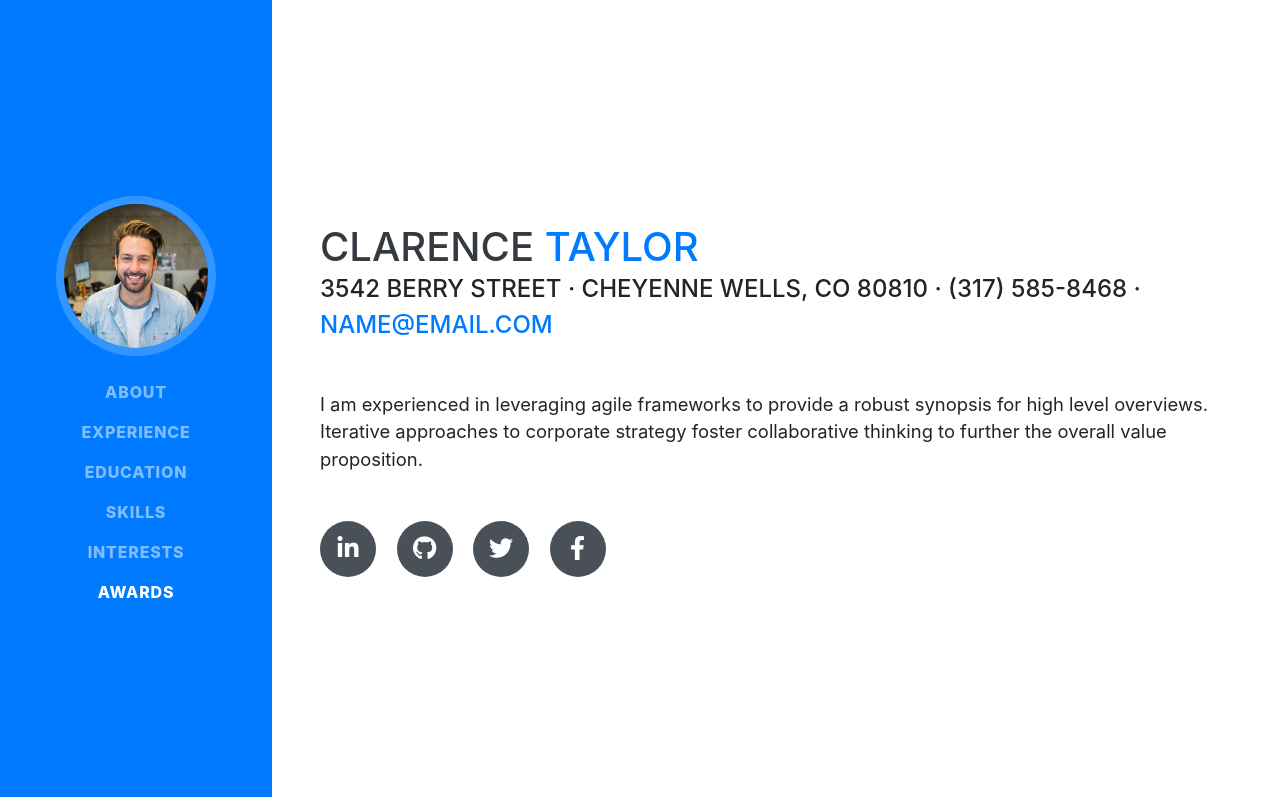
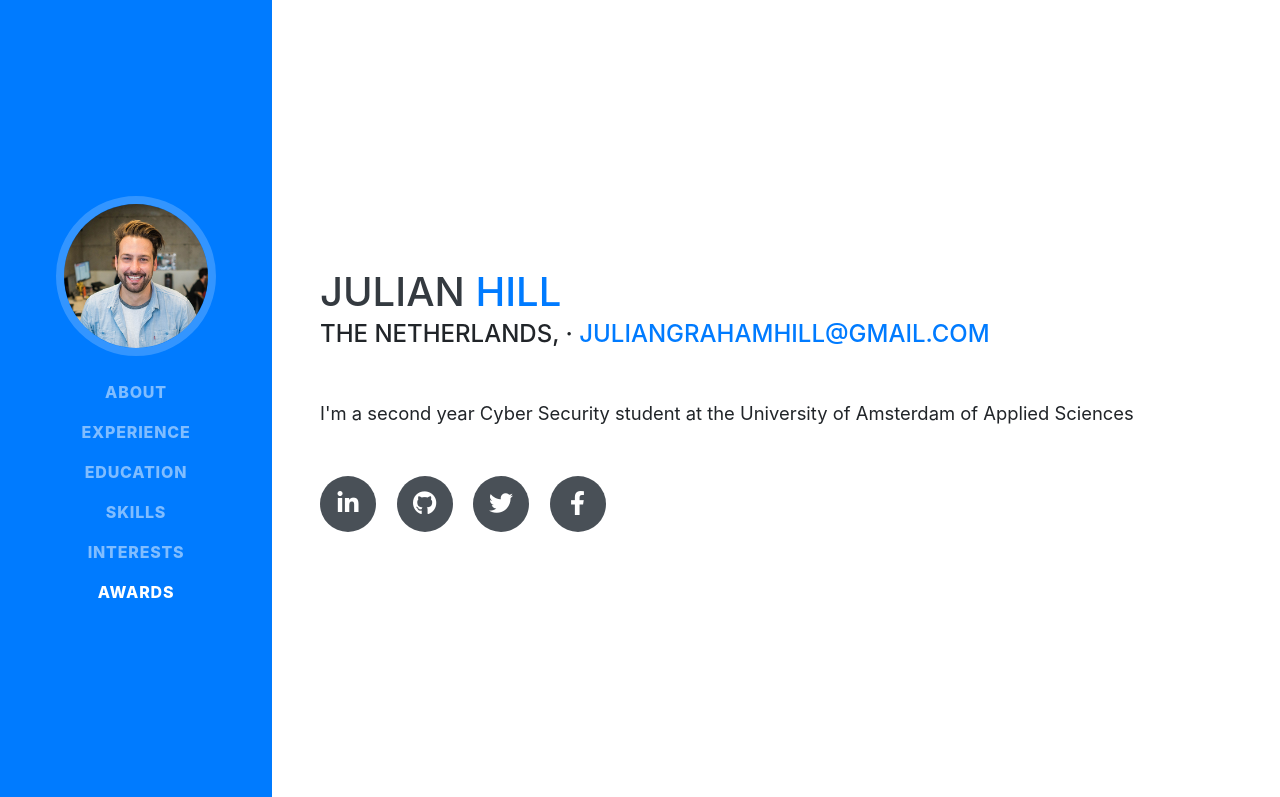
Before and after one commit to JulianGHill/JulianGHill.github.io, a website with bundled scripts: page index.html in a window 1280 px wide. Shown: the top 797 px of the page. Built offline with nearby package versions, Linux system fonts and the light colour scheme; a web font is replaced by a local one.

Commit message:
Updated index.html with my name

```diff
--- a/index.html
+++ b/index.html
@@ -8,7 +8,7 @@
   <meta name="description" content="">
   <meta name="author" content="">
 
-  <title>Resume - Start Bootstrap Theme</title>
+  <title>Resume</title>
 
   <!-- Bootstrap core CSS -->
   <link href="vendor/bootstrap/css/bootstrap.min.css" rel="stylesheet">
@@ -27,7 +27,7 @@
 
   <nav class="navbar navbar-expand-lg navbar-dark bg-primary fixed-top" id="sideNav">
     <a class="navbar-brand js-scroll-trigger" href="#page-top">
-      <span class="d-block d-lg-none">Clarence Taylor</span>
+      <span class="d-block d-lg-none">Julian Hill</span>
       <span class="d-none d-lg-block">
         <img class="img-fluid img-profile rounded-circle mx-auto mb-2" src="img/profile.jpg" alt="">
       </span>
@@ -63,13 +63,13 @@
 
     <section class="resume-section p-3 p-lg-5 d-flex align-items-center" id="about">
       <div class="w-100">
-        <h1 class="mb-0">Clarence
-          <span class="text-primary">Taylor</span>
+        <h1 class="mb-0">Julian
+          <span class="text-primary">Hill</span>
         </h1>
-        <div class="subheading mb-5">3542 Berry Street · Cheyenne Wells, CO 80810 · (317) 585-8468 ·
-          <a href="mailto:name@email.com">name@email.com</a>
+        <div class="subheading mb-5">The Netherlands, ·
+          <a href="mailto:juliangrahamhill@gmail.com">juliangrahamhill@gmail.com</a>
         </div>
-        <p class="lead mb-5">I am experienced in leveraging agile frameworks to provide a robust synopsis for high level overviews. Iterative approaches to corporate strategy foster collaborative thinking to further the overall value proposition.</p>
+        <p class="lead mb-5">I'm a second year Cyber Security student at the University of Amsterdam of Applied Sciences</p>
         <div class="social-icons">
           <a href="#">
             <i class="fab fa-linkedin-in"></i>
```
